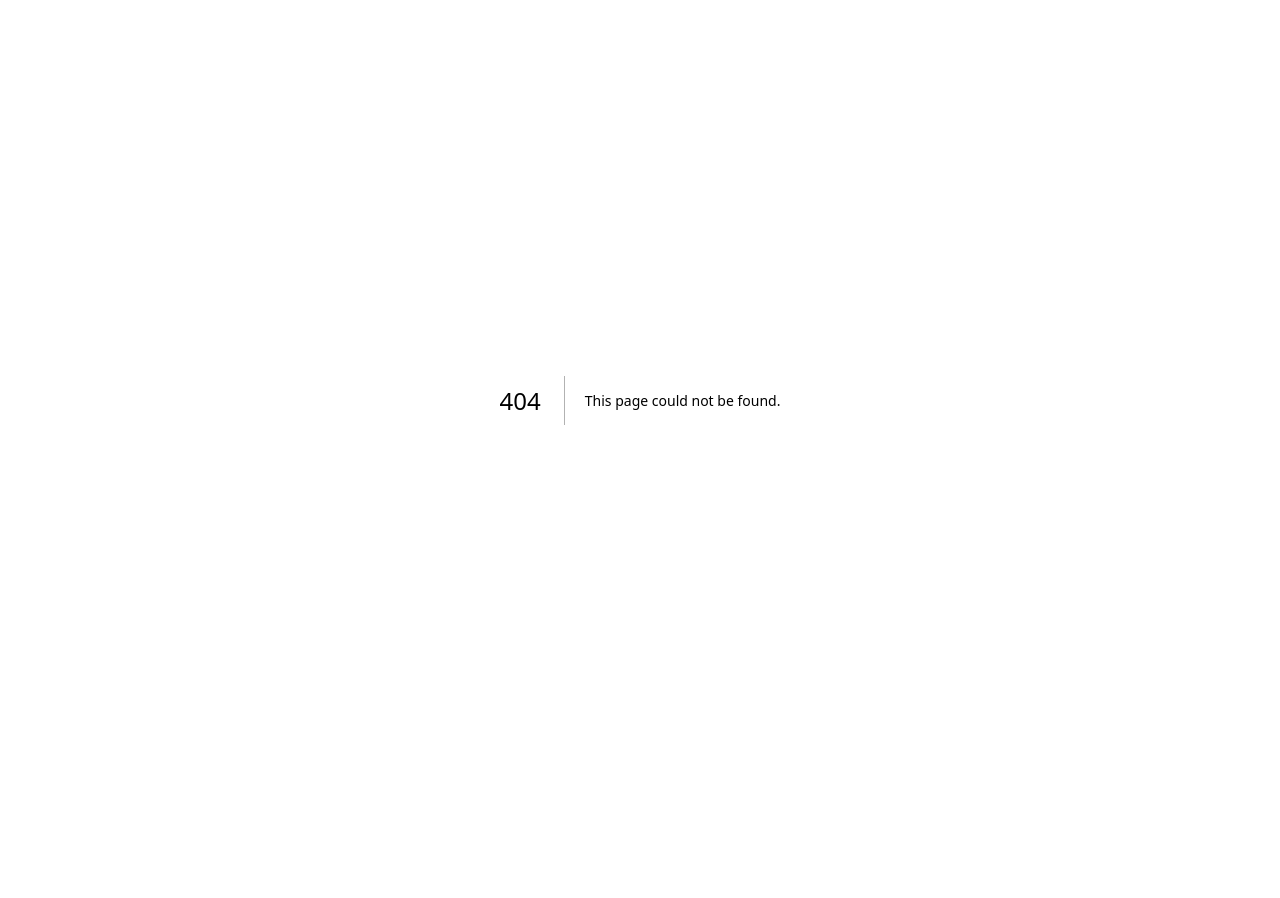
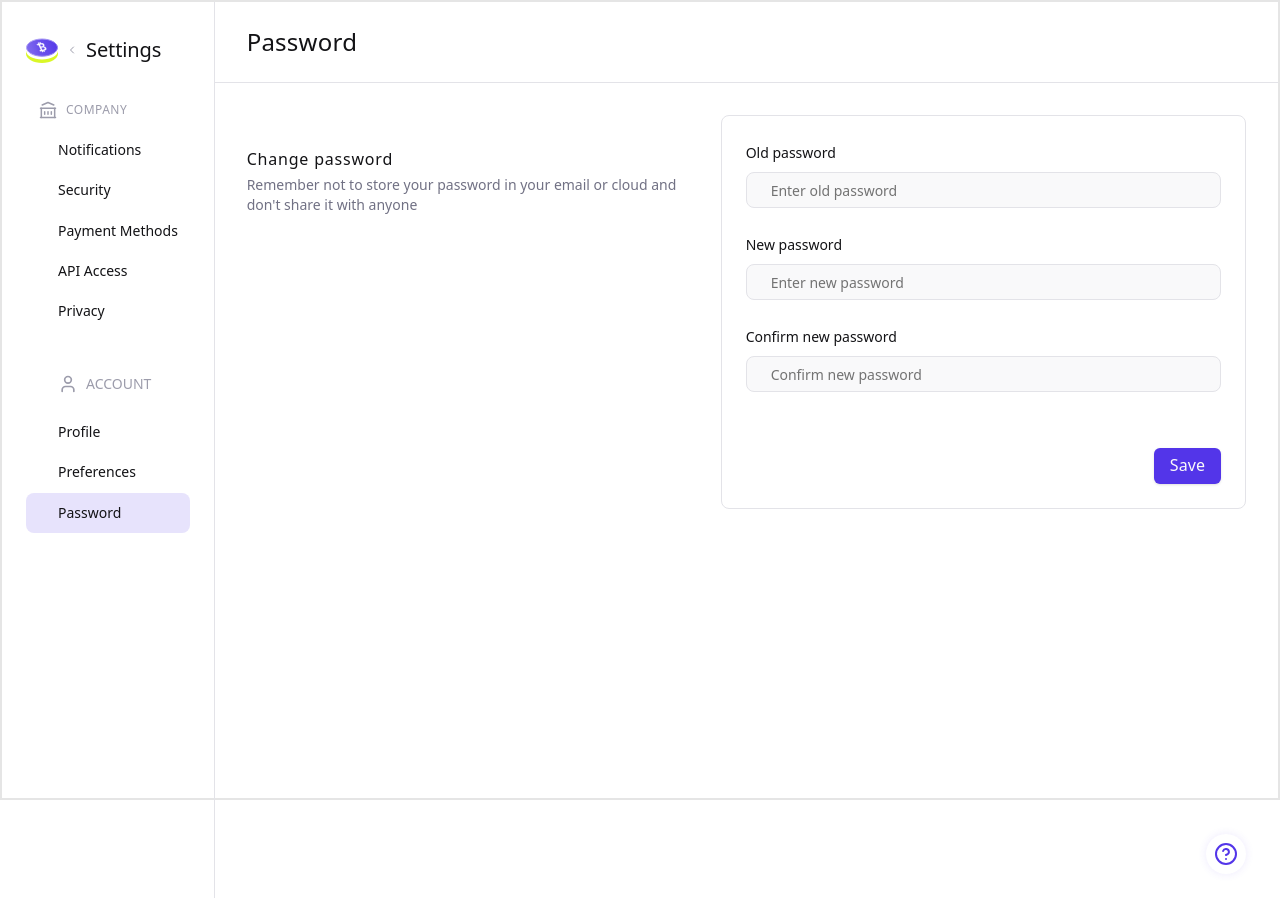
Before and after one commit to Obiski15/coinbank-FE, a Next.js app: page /dashboard/settings/password in a window 1280 px wide. Before the commit this address had no page. Before the commit the page ends 800 px from the top, so only its background shows below. Built offline with nearby package versions, Linux system fonts and the light colour scheme.

Commit message:
feat: added settings password page

```diff
--- /dev/null
+++ b/src/app/dashboard/settings/password/page.tsx
@@ -0,0 +1,5 @@
+import PasswordComponent from "@/components/dashboard/settings/password/Password"
+
+export default function Password() {
+  return <PasswordComponent />
+}
--- /dev/null
+++ b/src/components/dashboard/settings/password/Password.tsx
@@ -0,0 +1,10 @@
+import Main from "../../shared/Main"
+import PasswordForm from "./PasswordForm"
+
+export default function Password() {
+  return (
+    <Main className="space-y-8 p-8">
+      <PasswordForm />
+    </Main>
+  )
+}
--- /dev/null
+++ b/src/components/dashboard/settings/password/PasswordForm.tsx
@@ -0,0 +1,101 @@
+"use client"
+
+import { passwordResetSchema } from "@/schema/settingsSchema"
+import { zodResolver } from "@hookform/resolvers/zod"
+import { SubmitHandler, useForm } from "react-hook-form"
+import * as z from "zod"
+
+import { Button } from "@/components/ui/button"
+import {
+  Form,
+  FormControl,
+  FormField,
+  FormItem,
+  FormLabel,
+  FormMessage,
+} from "@/components/ui/form"
+import { Input } from "@/components/ui/input"
+
+import FormTitleGroup from "../FormTitleGroup"
+
+function PasswordForm() {
+  const form = useForm<z.infer<typeof passwordResetSchema>>({
+    resolver: zodResolver(passwordResetSchema),
+  })
+
+  const _onSubmit: SubmitHandler<
+    z.infer<typeof passwordResetSchema>
+  > = values => {
+    console.log(values)
+  }
+
+  return (
+    <div className="flex items-start justify-between gap-8">
+      <FormTitleGroup
+        title="Change password"
+        description="Remember not to store your password in your email or cloud and don't share it with anyone"
+      />
+
+      <form
+        className="w-[70%] space-y-6 rounded-lg border border-neutral-200 p-6"
+        onSubmit={form.handleSubmit(_onSubmit)}
+      >
+        <Form {...form}>
+          <FormField
+            name="current_password"
+            control={form.control}
+            render={({ field, fieldState: { error } }) => (
+              <FormItem className="space-y-2">
+                <FormLabel className="text-sm font-medium text-neutral-900">
+                  Old password
+                </FormLabel>
+                <FormControl>
+                  <Input placeholder="Enter old password" {...field} />
+                </FormControl>
+                <FormMessage>{error?.message}</FormMessage>
+              </FormItem>
+            )}
+          />
+          <FormField
+            name="new_password"
+            control={form.control}
+            render={({ field, fieldState: { error } }) => (
+              <FormItem className="space-y-2">
+                <FormLabel className="text-sm font-medium text-neutral-900">
+                  New password
+                </FormLabel>
+                <FormControl>
+                  <Input placeholder="Enter new password" {...field} />
+                </FormControl>
+                <FormMessage>{error?.message}</FormMessage>
+              </FormItem>
+            )}
+          />
+          <FormField
+            name="confirm_password"
+            control={form.control}
+            render={({ field, fieldState: { error } }) => (
+              <FormItem className="space-y-2">
+                <FormLabel className="text-sm font-medium text-neutral-900">
+                  Confirm new password
+                </FormLabel>
+                <FormControl>
+                  <Input placeholder="Confirm new password" {...field} />
+                </FormControl>
+                <FormMessage>{error?.message}</FormMessage>
+              </FormItem>
+            )}
+          />
+
+          <div className="py-8">
+            <Button type="submit" className="float-right">
+              Save
+            </Button>
+          </div>
+        </Form>
+      </form>
+    </div>
+  )
+}
+
+export default PasswordForm
--- a/src/schema/settingsSchema.ts
+++ b/src/schema/settingsSchema.ts
@@ -1,4 +1,18 @@
 import { boolean, date, object, string } from "zod"
+
+export const passwordResetSchema = object({
+  current_password: string({ message: "Password is required" }).min(8, {
+    message: "Password must be at least 8 characters long",
+  }),
+  new_password: string({ message: "Password is required" }).min(8, {
+    message: "Password must be at least 8 characters long",
+  }),
+
+  confirm_password: string({ message: "Please confirm your password" }),
+}).refine(data => data.new_password === data.confirm_password, {
+  message: "Passwords do not match",
+  path: ["confirmPassword"],
+})
 
 export const notificationsSchema = object({
   alert: boolean().default(false),
```
